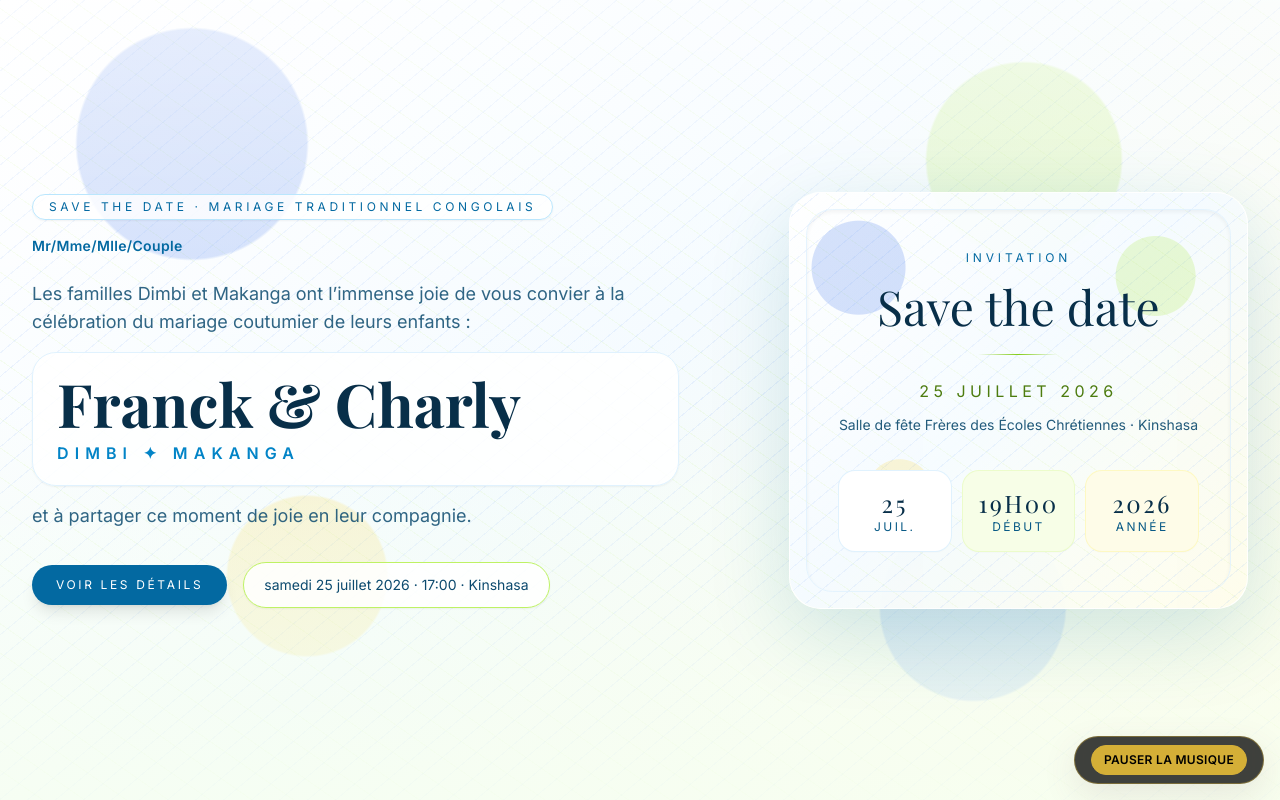
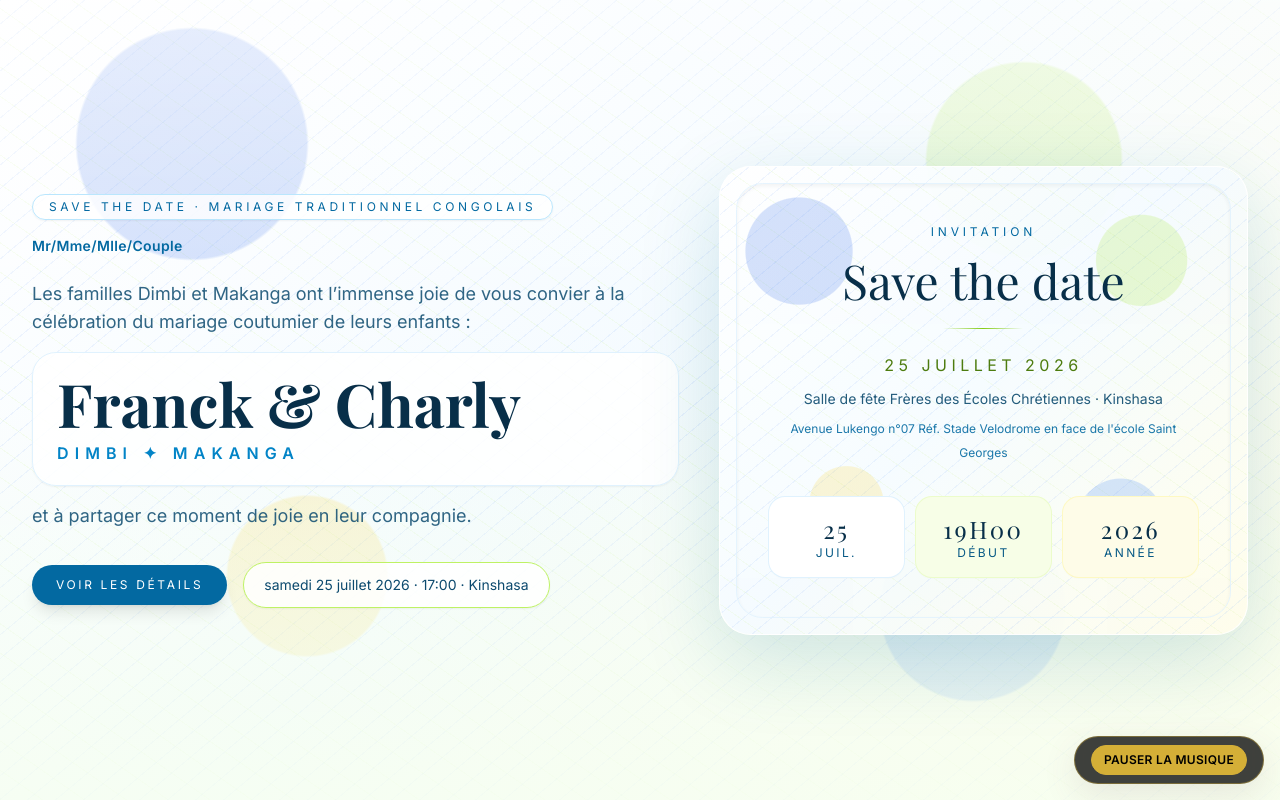
Before and after one commit to johnmukenge/wedding-franck, a Next.js app: page /traditional in a window 1280 px wide. Shown: the top 800 px of the page. Built offline with nearby package versions, Linux system fonts and the light colour scheme; a web font is replaced by a local one.

Commit message:
added address on traditional wedding web page

```diff
--- a/components/TraditionalPageContent.tsx
+++ b/components/TraditionalPageContent.tsx
@@ -92,6 +92,7 @@ export default function TraditionalPageContent() {
                   <div className="mx-auto mt-6 h-px w-20 bg-gradient-to-r from-transparent via-lime-500 to-transparent" />
                   <p className="mt-6 text-base uppercase tracking-[0.28em] text-lime-700">25 juillet 2026</p>
                   <p className="mt-2 text-sm leading-7 text-sky-900/90">{traditionalWeddingData.venue.name} · Kinshasa</p>
+                  <p className="mt-1 text-xs leading-6 text-sky-700/90">{traditionalWeddingData.venue.address}</p>
                   <div className="mt-8 grid grid-cols-3 gap-3 text-center text-xs uppercase tracking-[0.2em] text-sky-800">
                     <div className="rounded-2xl bg-white py-4 shadow-sm ring-1 ring-sky-100">
                       <span className="block text-2xl font-serif text-sky-950">25</span>
--- a/data.ts
+++ b/data.ts
@@ -110,7 +110,7 @@ export const traditionalWeddingData: WeddingData = {
   venue: {
     name: 'Salle de fête Frères des Écoles Chrétiennes',
     city: 'Kinshasa, Democratic Republic of Congo',
-    address: 'Av. Lukengo N°07, Réf: Stade Vélodrome, en face de l’école Saint Georges',
+    address: "Avenue Lukengo n°07 Réf. Stade Velodrome en face de l'école Saint Georges",
   },
   heroImage: '/media/Franck%20et%20Charlie%202.jpeg',
   dressCode: 'Blanc, bleu, vert citron et jaune',
```
